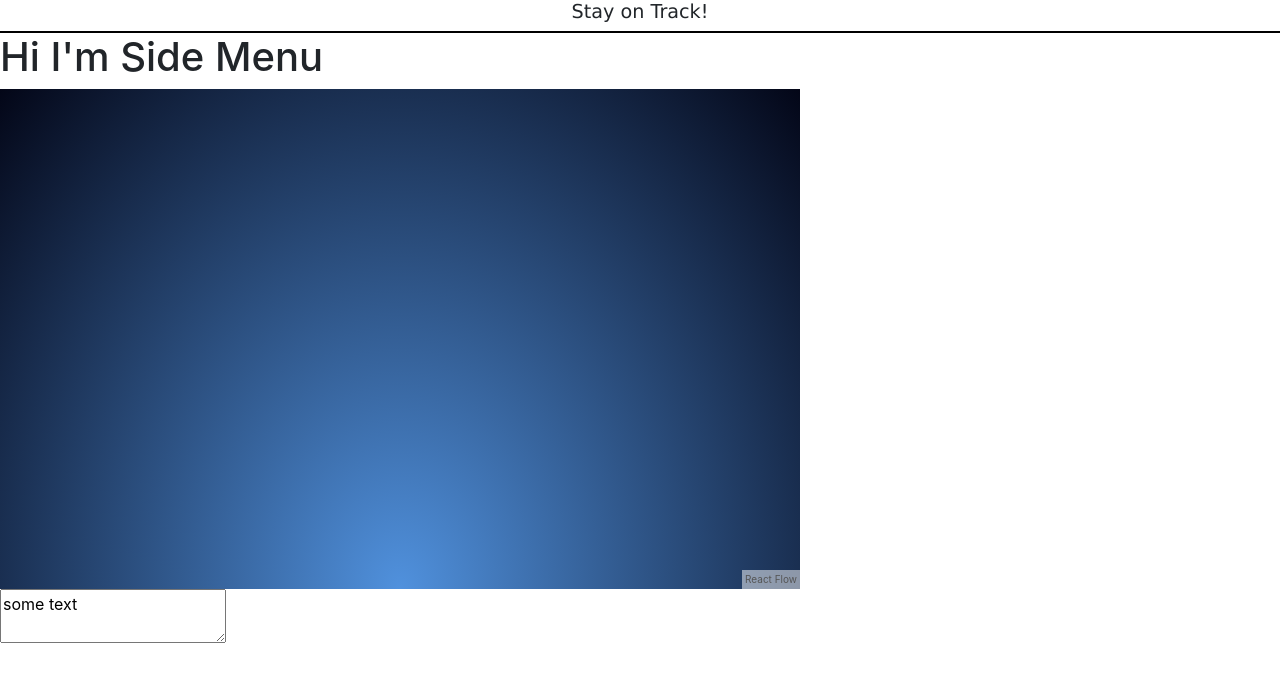
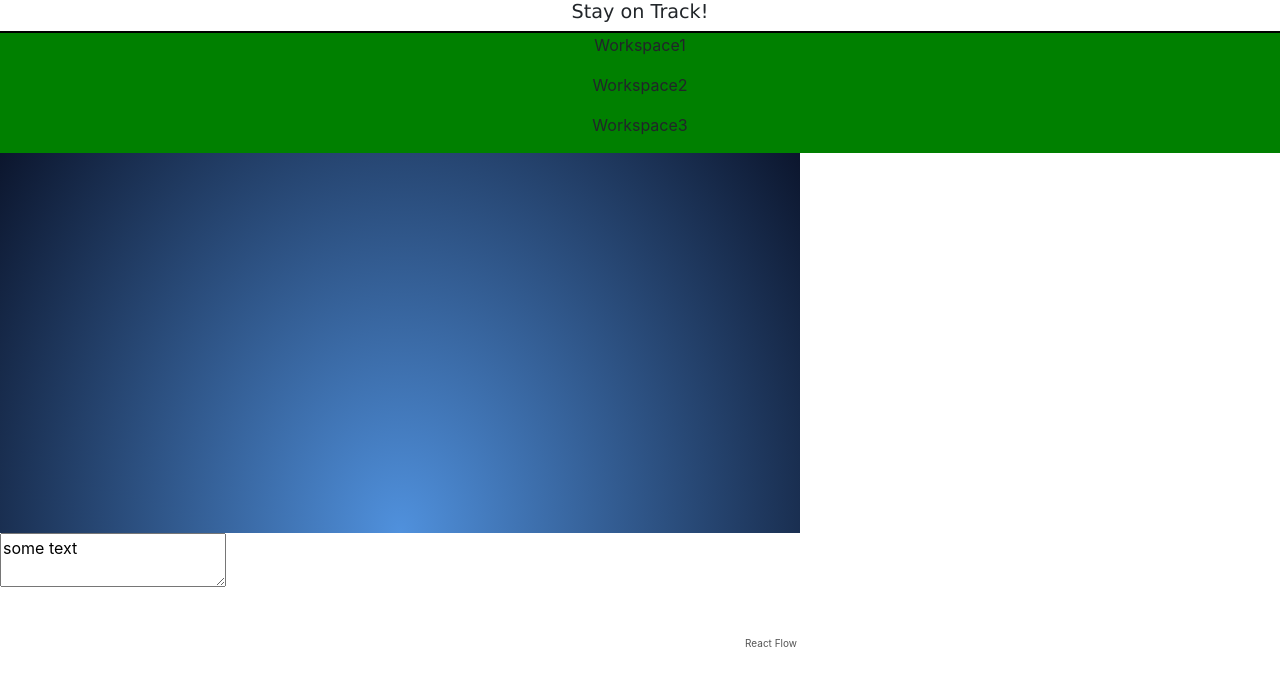
Before and after one commit to Goma0925/TaskRail, a React (Create React App) app in the folder taskrail_client/: page / in a window 1280 px wide. Shown: the top 686 px of the page. Built offline with nearby package versions, Linux system fonts and the light colour scheme.

Commit message:
Implemented the Side Menu, added WorkspaceList function component and Workspace class.

```diff
--- a/taskrail_client/package.json
+++ b/taskrail_client/package.json
@@ -45,6 +45,5 @@
       "last 1 firefox version",
       "last 1 safari version"
     ]
-  },
-  "devDependencies": {}
+  }
 }
--- /dev/null
+++ b/taskrail_client/src/containers/SideMenu/SideMenu.css
@@ -0,0 +1,10 @@
+.WorkspaceList {
+    background-color: green;
+    text-align: center;
+    height: 100%;
+    width: 100%;
+    float: left;
+    /* position: fixed; */
+    /* z-index: 1; */
+    /* overflow-x: hidden; */
+}
--- a/taskrail_client/src/containers/SideMenu/SideMenu.tsx
+++ b/taskrail_client/src/containers/SideMenu/SideMenu.tsx
@@ -1,10 +1,10 @@
 // Noah's work
 import React from "react";
-export default class SideMenu extends React.Component{
-    constructor(props: any){
-        super(props);
-    }
-    render(){
-        return <h1>Hi I'm Side Menu</h1>;
-    }
+import WorkspaceList from "./WorkspaceList";
+import "./SideMenu.css";
+
+export default function SideMenu() {
+
+    return WorkspaceList();
+
 }
--- /dev/null
+++ b/taskrail_client/src/containers/SideMenu/WorkspaceList.tsx
@@ -0,0 +1,21 @@
+import React from "react";
+import Workspace from "../../models/Workspace";
+
+export default function WorkspaceList() {
+
+    let workspace1 = new Workspace("Workspace1");
+    let workspace2 = new Workspace("Workspace2");
+    let workspace3 = new Workspace("Workspace3");
+
+    let workspaces = [workspace1, workspace2, workspace3];
+
+    return <div className="WorkspaceList">
+    {
+        workspaces.map(
+            (Workspace) => {
+                return <p>{Workspace.name}</p>
+            }
+        )
+    }
+    </div>
+}
--- /dev/null
+++ b/taskrail_client/src/models/Workspace.ts
@@ -0,0 +1,6 @@
+export default class Workspace {
+    name: string;
+    constructor(name: string) {
+        this.name = name;
+    }
+}
```
Also changed, not shown: 1 other file (tests, documents, lock files or other folders).
